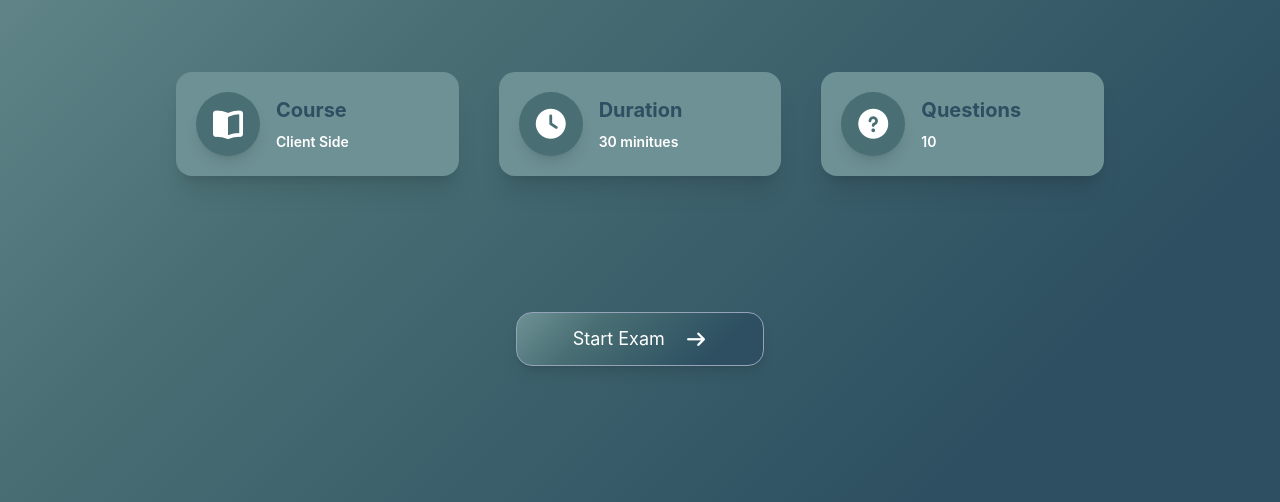
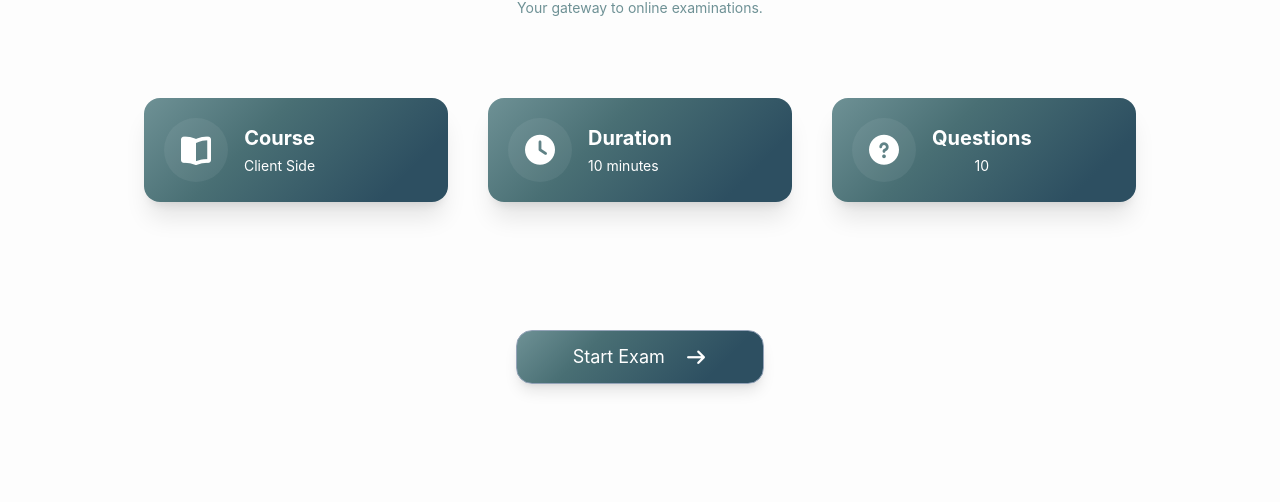
Before and after one commit to OsamaElnahas/Exam-web, a website: page start-exam/start.html in a window 1280 px wide. Shown: the part 298-800 px from the top of the page. Drawn offline with nearby package versions, Linux system fonts and the light colour scheme; sample sign-in values are in the browser's storage.

Commit message:
improve design of start page

```diff
--- a/Register/register.js
+++ b/Register/register.js
@@ -124,6 +124,7 @@ registerForm.addEventListener('submit', function(e) {
         submitBtn.disabled = true;
 
         submitBtn.classList.add("disable");
+
         setTimeout(function() {
             window.location.replace("../login/login.html");
         }, 1500);
--- /dev/null
+++ b/input.css
@@ -0,0 +1,3 @@
+@tailwind base;
+@tailwind components;
+@tailwind utilities;
--- a/package.json
+++ b/package.json
@@ -5,6 +5,8 @@
     "main": "tailwind.config.js",
     "scripts": {
         "build-css": "tailwindcss -i ./src/css/input.css -o ./dist/output.css",
+        "build": "tailwindcss -i ./input.css -o ./dist/output.css --watch",
+
         "watch-css": "tailwindcss -i ./src/css/input.css -o ./dist/output.css --watch",
         "test": "echo \"Error: no test specified\" && exit 1"
     },
@@ -26,4 +28,6 @@
         "postcss": "^8.5.6",
         "tailwindcss": "^3.4.19"
     }
+
+
 }
--- a/start-exam/start.html
+++ b/start-exam/start.html
@@ -4,87 +4,83 @@
 <head>
     <meta charset="UTF-8" />
     <meta name="viewport" content="width=device-width, initial-scale=1.0" />
+
+    <link rel="stylesheet" href="../dist/output.css">
+
+    <link href="https://cdn.jsdelivr.net/npm/daisyui@5" rel="stylesheet" type="text/css" />
+
+    <link rel="stylesheet" href="../fontawesome-free-7.1.0-web/css/all.css">
+
     <link rel="stylesheet" href="style.css" />
-    <!-- <script src="https://kit.fontawesome.com/408ec1c22a.js" crossorigin="anonymous"></script> -->
-    <link rel="stylesheet" href="../dist/output.css">
-    <link rel="stylesheet" href="../fontawesome-free-7.1.0-web/css/all.css">
+
     <title>ExamX</title>
 </head>
 
 <body>
-    <!-- Outer wrapper to prevent scroll -->
-    <div class=" overflow-hidden main py-10 min-h-screen">
-        <div class="flex flex-col justify-center items-center  text-white gap-6 px-4 text-center fade-in">
-            <!-- Icon -->
-            <div class="p-1 overflow-hidden bg-white rounded-full w-[100px]">
-                <img src="../assets/ChatGPT_Image_Dec_19_2025_11_31_23_PM.png" alt="" width="100%" />
+
+    <div class="main min-h-screen w-full overflow-hidden flex flex-col lg:flex-row justify-center items-center px-6 md:px-12 xl:px-32">
+        <div class="fade-in py-10 w-full flex flex-col justify-center items-center gap-4 px-4 text-center">
+
+            <div class="p-3 bg-white rounded-full w-[100px] shadow-xl">
+                <img src="../assets/ChatGPT_Image_Dec_19_2025_11_31_23_PM.png" alt="ExamX Logo" />
             </div>
 
-            <!-- Title -->
-            <h1 class="text-2xl sm:text-4xl font-bold" style="text-shadow: 2px 2px 5px rgba(0,0,0,0.4);">Welcome to Exam<span class=" text-4xl text-[var(--primary-color)]" style="text-shadow: 2px 2px 5px rgba(0,0,0,0.4);">X</span></h1>
+            <h1 class="text-2xl sm:text-4xl font-bold text-[var(--secondary-color)]">
+                Welcome to Exam
+                <span class="text-4xl sm:text-5xl text-[--primary-color] ">X</span>
+            </h1>
 
-            <p class="text-sm sm:text-base opacity-90">
+            <p class="text-sm  text-[var(--primary-color)]">
                 Your gateway to online examinations.
             </p>
 
-            <!-- Info Cards -->
-            <div class="flex justify-center flex-col md:flex-row gap-6 sm:gap-10 items-center flex-wrap xl:flex-nowrap w-full px-10 md:px-40 mt-24">
-                <!-- Card -->
+            <div class="flex flex-col md:flex-row gap-6 sm:gap-10 items-center w-full   mt-16">
 
-                <div class="card-container p-5 shadow-xl   bg-[var(--primary-color)] flex items-center  gap-4 rounded-2xl  flex-1 w-full">
-                    <div class="bg-[var(--third-color)] shadow-lg p-3 rounded-full h-16 w-16 flex justify-center items-center">
-
+                <div class="card-container flex items-center gap-4 rounded-2xl p-5 shadow-xl  w-full">
+                    <div class="icon-wrapper">
                         <i class="fa-solid fa-book-open text-3xl"></i>
                     </div>
-                    <div class="flex flex-col gap-2 items-start justify-start">
-                        <h2 class="text-xl  font-bold text-[#2d4f61]">Course</h2>
-                        <p class="text-sm  font-semibold">Client Side</p>
+                    <div>
+                        <h2 class="text-xl font-bold mb-1">Course</h2>
+                        <p class="text-sm">Client Side</p>
+                    </div>
                 </div>
 
+                <!-- Card 2 -->
+                <div class="card-container flex items-center gap-4 rounded-2xl p-5 shadow-xl  w-full">
+                    <div class="icon-wrapper">
+                        <i class="fa-solid fa-clock text-3xl"></i>
                     </div>
-                <div class="card-container p-5 shadow-xl   bg-[var(--primary-color)] flex items-center  gap-4 rounded-2xl  flex-1 w-full">
-                    <div class="bg-[var(--third-color)] shadow-lg p-3 rounded-full h-16 w-16 flex justify-center items-center">
+                    <div>
+                        <h2 class="text-xl font-bold mb-1">Duration</h2>
+                        <p class="text-sm text-start">10 minutes</p>
+                    </div>
+                </div>
 
-                        <i class="fa fa-clock text-3xl" aria-hidden="true"></i>
+                <!-- Card 3 -->
+                <div class="card-container flex items-center gap-4 rounded-2xl p-5 shadow-xl  w-full ">
+                    <div class="icon-wrapper">
+                        <i class="fa-solid fa-circle-question text-3xl"></i>
                     </div>
-                    <div class="flex flex-col gap-2 items-start justify-start">
-                        <h2 class="text-xl  font-bold text-[#2d4f61]">Duration</h2>
-                        <p class="text-sm  font-semibold">30 minitues</p>
+                    <div>
+                        <h2 class="text-xl font-bold mb-1">Questions</h2>
+                        <p class="text-sm">10</p>
                     </div>
-                    <!-- <i class="fa-clock text-2xl text-red-400"></i> -->
-
                 </div>
-                <div class="card-container p-5 shadow-xl   bg-[var(--primary-color)] flex items-center  gap-4 rounded-2xl  flex-1 w-full">
-                    <div class="bg-[var(--third-color)] shadow-lg p-3 rounded-full h-16 w-16 flex justify-center items-center">
-
-                        <i class="fa-solid fa-circle-question rounded-full text-3xl"></i>
-                    </div>
-                    <div class="flex flex-col gap-2 items-start justify-start">
-                        <h2 class="text-xl  font-bold text-[#2d4f61]">Questions</h2>
-                        <p class="text-sm  font-semibold">10</p>
-                    </div>
-                    <!-- <i class="fa-clock text-2xl text-red-400"></i> -->
 
             </div>
 
 
-            </div>
-
             <!-- Button -->
             <button id="start-exam" class="mt-16 md:mt-28 bg-[linear-gradient(135deg,var(--primary-color)_0%,var(--third-color)_30%,var(--secondary-color)_80%)] border border-slate-400 text-white text-sm sm:text-lg py-3 px-16 sm:px-14 rounded-2xl flex items-center gap-4 hover:bg-gray-100 shadow-lg hover:border-gray-200">
+                 <span id="btn-content" class="flex justify-center items-center gap-5"> Start Exam <i class="fa-solid fa-arrow-right"></i> </span>
+                 <span id="loading-spinner" class="loading loading-spinner loading-lg hidden" ></span>
 
-          <span id="btn-content" class="flex justify-center items-center gap-5">
-            Start Exam <i class="fa-solid fa-arrow-right"></i>
-          </span>
-          <span
-            id="loading-spinner"
-            class="loading loading-spinner loading-lg hidden"
-          ></span>
             </button>
+
         </div>
     </div>
-
-    <script src="script.js"></script>
+    <script src="./script.js"></script>
 </body>
 
 </html>
--- a/start-exam/style.css
+++ b/start-exam/style.css
@@ -2,8 +2,6 @@
     --primary-color: #6e9195;
     --secondary-color: #2d4f61;
     --third-color: #496f74;
-    --text-color: #333333;
-    --background-color: linear-gradient( 135deg, var(--primary-color) 0%, var(--third-color) 37%, var(--secondary-color) 83%);
 }
 
 @import url("https://fonts.googleapis.com/css2?family=Inter:wght@300;400;500;600;700;800&display=swap");
@@ -11,14 +9,13 @@
     font-family: "Inter", sans-serif;
 }
 
-.main {
-    background: linear-gradient(135deg, var(--primary-color) 0%, var(--third-color) 37%, var(--secondary-color) 83%);
+body {
+    background: rgb(253, 253, 253);
 }
 
-
-/* body {
-    background: linear-gradient(135deg, var(--primary-color) 0%, var(--third-color) 37%, var(--secondary-color) 83%);
-} */
+.main {
+    background: rgb(253, 253, 253);
+}
 
 .fade-in {
     animation: fadeIn 1.1s ease-out;
@@ -27,7 +24,7 @@
 @keyframes fadeIn {
     from {
         opacity: 0;
-        transform: translateY(300px);
+        transform: translateY(200px);
     }
     to {
         opacity: 1;
@@ -35,40 +32,39 @@
     }
 }
 
-.scaling {
-    animation: scaling 2s ease-in-out infinite;
-}
-
-@keyframes scaling {
-    0%,
-    100% {
-        transform: scale(1);
-    }
-    50% {
-        transform: scale(1.1);
-    }
-}
-
 .card-container {
-    /* transform: scale(1); */
-    transition: 0.3s all;
+    background: linear-gradient( 135deg, var(--primary-color) 0%, var(--third-color) 37%, var(--secondary-color) 83%);
+    color: white;
+    transition: 0.3s ease;
 }
 
 .card-container:hover {
-    /* animation: scaling 2s ease-in-out; */
-    transform: scale(1.1);
-    transition: 0.3s all;
+    transform: scale(1.08);
 }
 
-button {
-    transition: 0.3s all;
+.icon-wrapper {
+    background: rgba(255, 255, 255, 0.063);
+    /* padding: 6px; */
+    border-radius: 50%;
+    height: 64px;
+    width: 64px;
+    display: flex;
+    align-items: center;
+    justify-content: center;
 }
 
-button:hover {
+.start-btn {
+    background: linear-gradient( 135deg, var(--primary-color) 0%, var(--third-color) 30%, var(--secondary-color) 80%);
+    color: white;
+    padding: 14px 56px;
+    border-radius: 16px;
+    font-size: 18px;
+    border: none;
+    cursor: pointer;
+    box-shadow: 0 10px 25px rgba(0, 0, 0, 0.2);
+    transition: 0.3s ease;
+}
+
+.start-btn:hover {
     transform: scale(1.1);
 }
-
-.disable {
-    opacity: 0.6;
-    cursor: not-allowed;
-}
--- a/tailwind.config.js
+++ b/tailwind.config.js
@@ -1,4 +1,5 @@
 /** @type {import('tailwindcss').Config} */
+
 module.exports = {
     content: [
         "./*.{html,js}",
@@ -12,4 +13,9 @@ module.exports = {
         extend: {},
     },
     plugins: [require("daisyui")],
+
+    // daisyui: {
+    //     prefix: "daisy-",
+    // }
+
 }
```
Also changed, not shown: Register/regeister.html (+2 -1 lines), exam-result/result.html (+4 -0 lines), login/login.html (+1 -0 lines), dist/output.css. Lines whose indentation alone changed are shown as unchanged.
